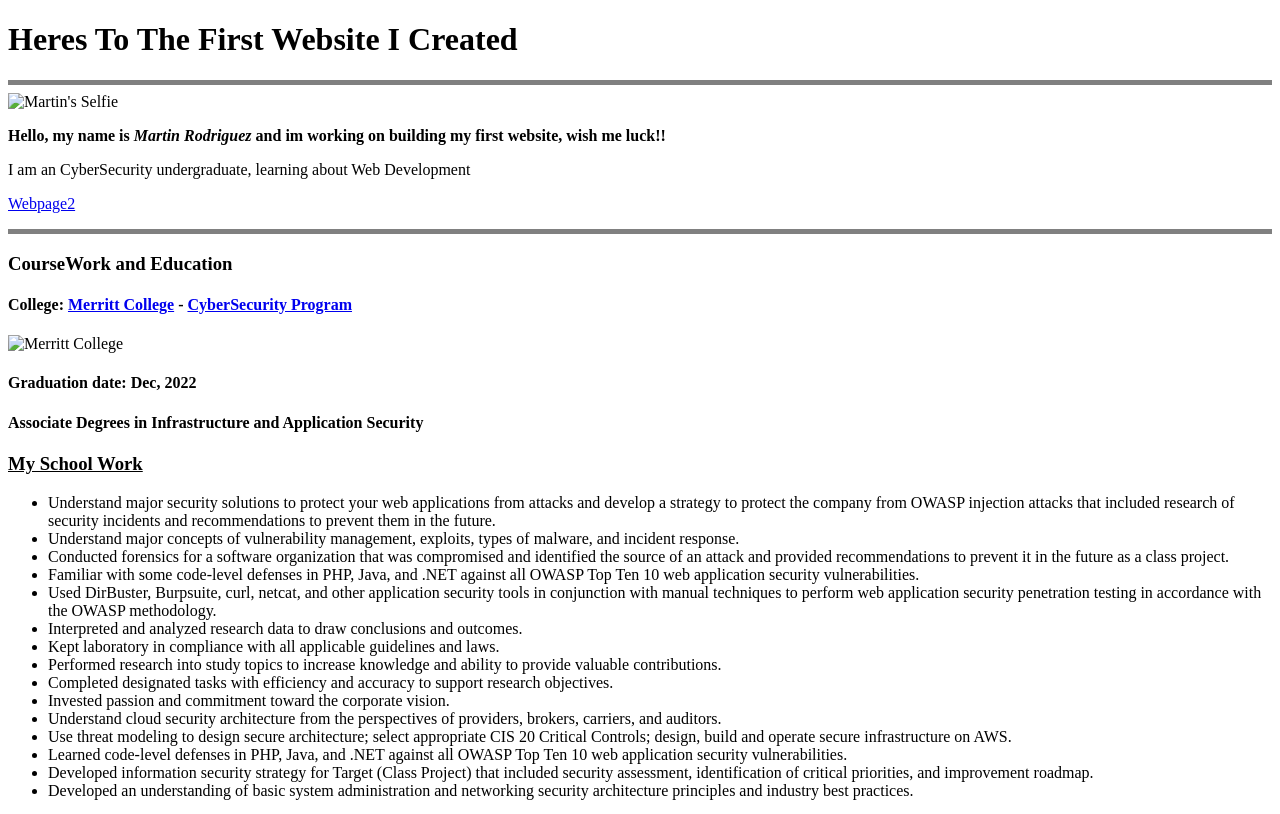
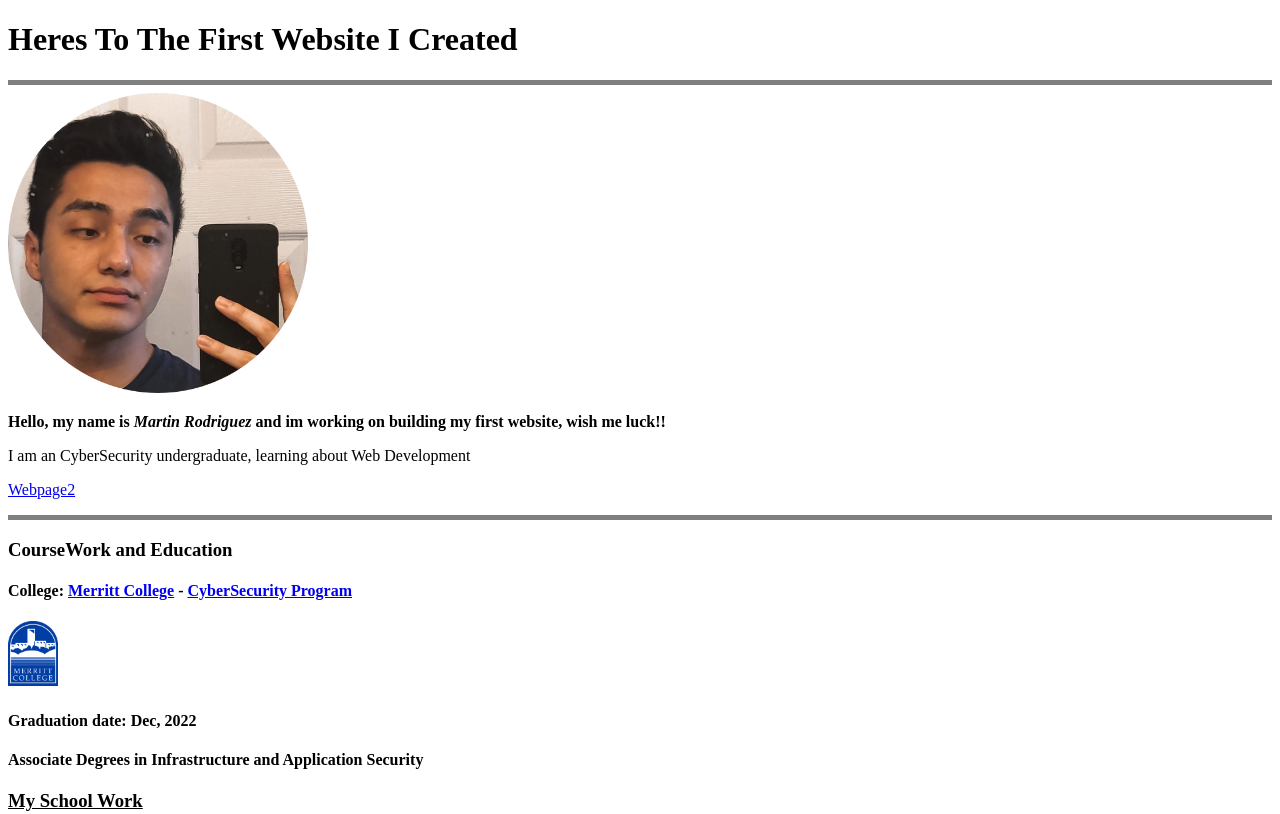
Before and after one commit to ChasingFearTv/FirstWebsite, a plain HTML site: page index.html in a window 1280 px wide. Shown: the top 814 px of the page. Drawn offline with Linux system fonts and the light colour scheme.

Commit message:
updated the images so they can work

```diff
--- a/index.html
+++ b/index.html
@@ -7,14 +7,14 @@
     <body>
         <h1>Heres To The First Website I Created</h1>
         <hr size="5" noshade>
-        <img src="images/Martin-selfie-web.png" alt="Martin's Selfie" width="300" title="Martin">
+        <img src="Martin-selfie-web.png" alt="Martin's Selfie" width="300" title="Martin">
         <p><strong>Hello, my name is <em>Martin Rodriguez</em> and im working on building my first website, wish me luck!!</strong></p>
         <p>I am an CyberSecurity undergraduate, learning about Web Development</p>
         <p><a href=index2.html>Webpage2</a></p>
         <hr size="5" noshade>
         <h3>CourseWork and Education</h3>
         <h4>College: <a href=https://www.merritt.edu>Merritt College</a> - <a href="https://www.merritt.edu/securityprogram/">CyberSecurity Program</h4></a>
-        <img src="images/Merritt-college-logo-blue.jpg" alt="Merritt College" width="50" title="Merritt College Logo">
+        <img src="Merritt-college-logo-blue.jpg" alt="Merritt College" width="50" title="Merritt College Logo">
         <h4>Graduation date: Dec, 2022</h4>
         <h4>Associate Degrees in Infrastructure and Application Security</h4>
         <h3><u>My School Work</u></h3>
```
